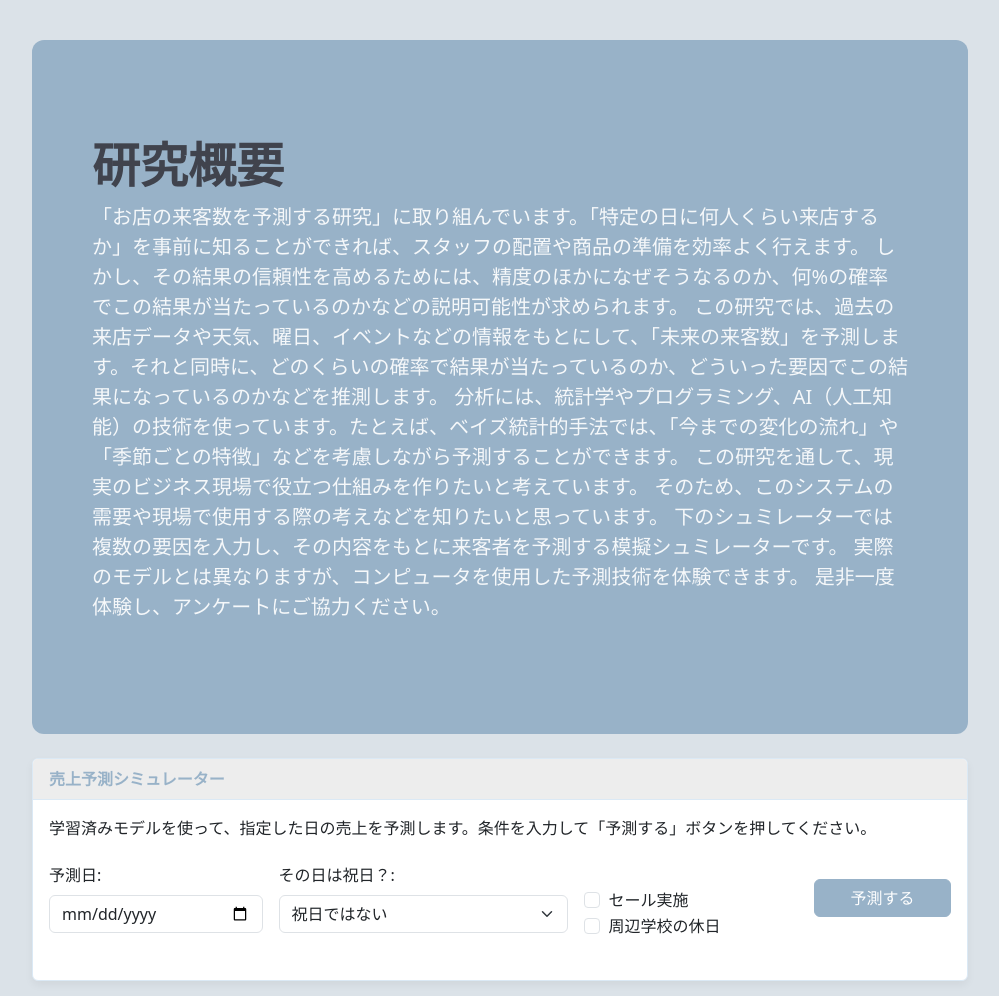
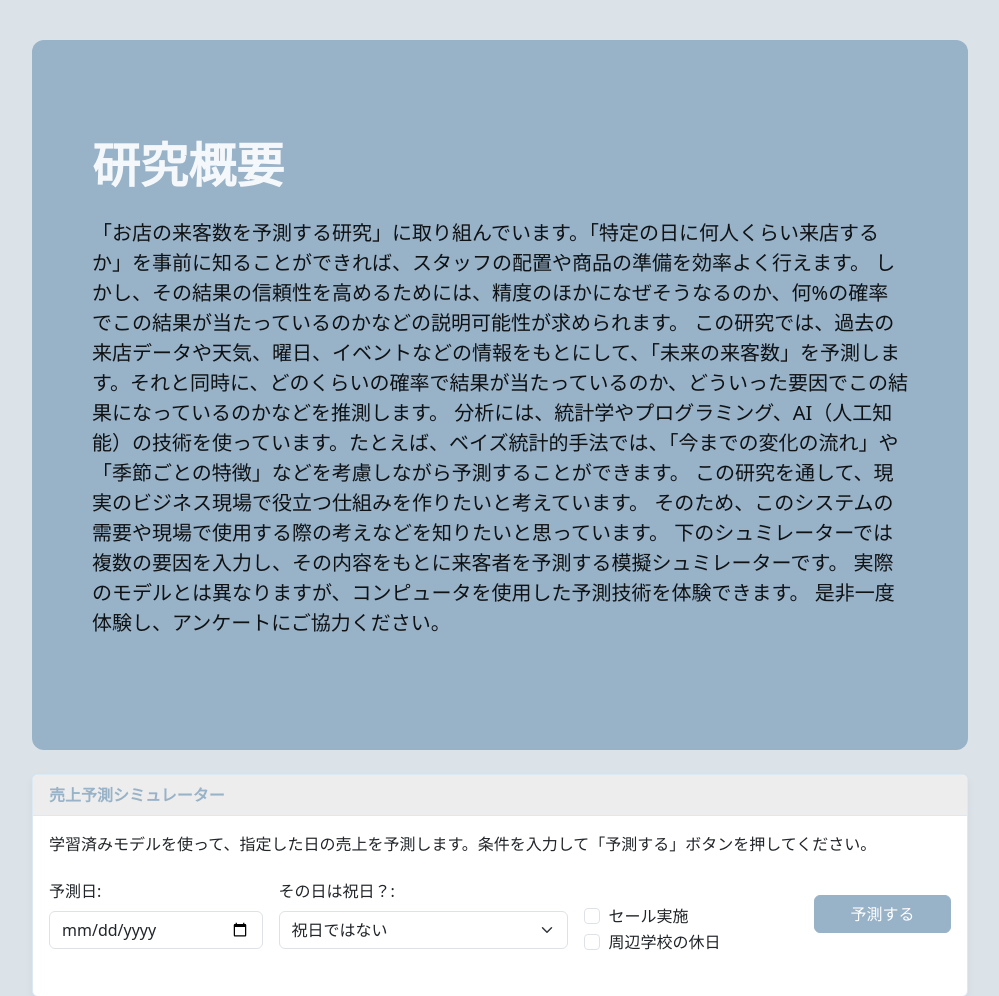
Before and after one commit to KotaTamaki/system_introduce, a Flask app: page / in a window 1280 px wide. Shown: the part 56-1052 px from the top of the page, without its empty margins (140-1139 px from the left). Run offline with Flask 3, Linux system fonts and the light colour scheme.

Commit message:
pタグの間隔修正

```diff
--- a/static/css/style.css
+++ b/static/css/style.css
@@ -77,14 +77,16 @@ a:hover {
 /* --- トップページのヒーローセクション --- */
 .hero-section {
     background: linear-gradient(135deg, var(--primary-color), var(--primary-color-dark));
-    color: var(--light-text-color);
+    color: rgba(255, 255, 255, 0.9);
     border-radius: 0.75rem;
 }
 .hero-section .display-5 {
     font-weight: bold;
+
 }
 .hero-section p {
-    color: rgba(255, 255, 255, 0.9);
+    padding-top: 2%;
+    color: rgba(0, 0, 0, 0.9);
 }
 
 /* --- フッター --- */
```
